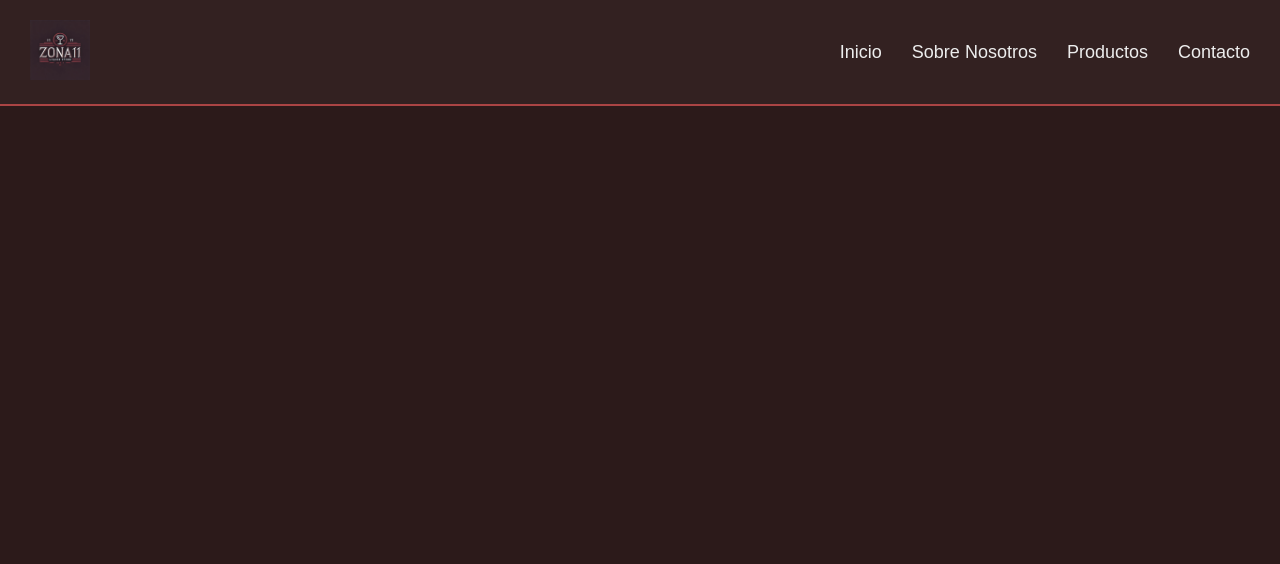
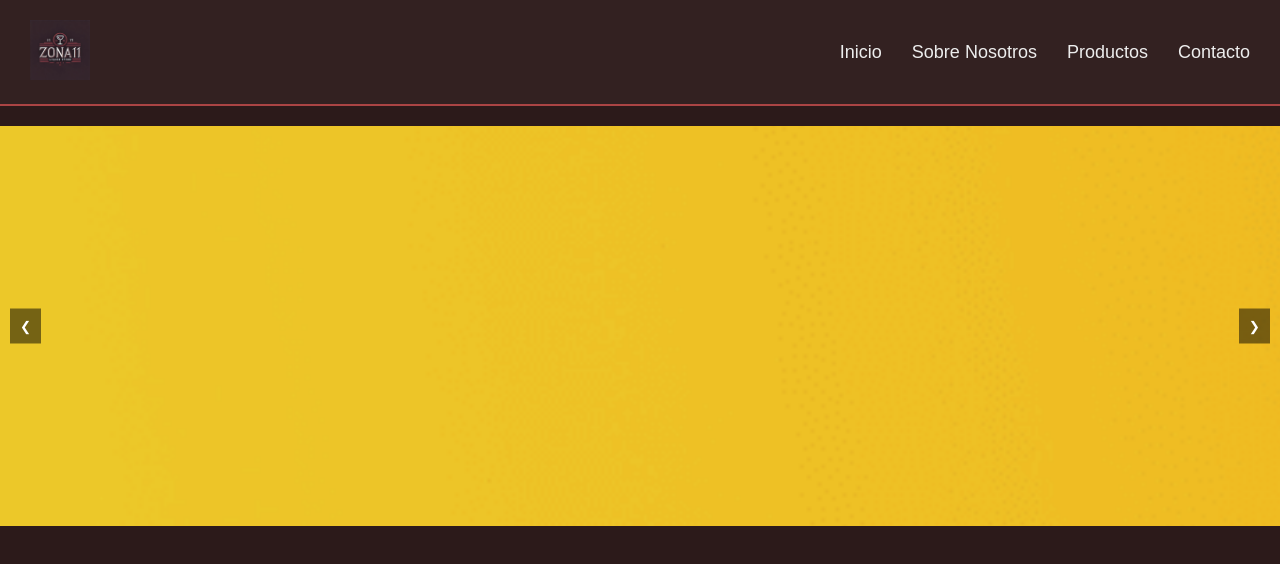
Before and after one commit to Estebantupapa/Zona11, a plain HTML site: page index.html in a window 1280 px wide. Drawn offline with Linux system fonts and the light colour scheme.

Commit message:
Intento de slider

```diff
--- a/css/style.css
+++ b/css/style.css
@@ -23,9 +23,8 @@ header{
 }
 
 .logo a img{
-    height: 60px;/* Ajusta la altura del logo según sea necesario */
+     height: 60px; /* O ajusta a tu preferencia */
     width: auto;
-    z-index: 1;
 }
 
 .menu nav ul{
@@ -49,3 +48,51 @@ header{
     color: #AB4444; /* Efecto hover en tono rojizo */
     text-decoration: underline;
 }
+
+/* Estilos para el slider */
+.slider {
+    width: 100%;
+    height: 400px;
+    overflow: hidden;
+    position: relative;
+    margin-top: 20px;
+}
+
+.slides {
+    display: flex;
+    width: 300%;
+    height: 100%;
+    transition: transform 0.5s ease-in-out;
+}
+
+.slide {
+    min-width: 100%;
+    flex-shrink: 0;
+    height: 100%;
+}
+
+.slide img {
+    object-fit: cover;
+    width: 100%;
+    height: 100%;
+  }
+
+ /* Controles para las flechas */
+ .prev, .next {
+    position: absolute;
+    top: 50%;
+    transform: translateY(-50%);
+    background-color: rgba(0, 0, 0, 0.5);
+    color: white;
+    border: none;
+    padding: 10px;
+    cursor: pointer;
+}
+
+.prev {
+    left: 10px;
+}
+
+.next {
+    right: 10px;
+}
--- a/index.html
+++ b/index.html
@@ -7,7 +7,7 @@
     <link rel="stylesheet" href="css/style.css">
     <link rel="stylesheet" href="https://cdnjs.cloudflare.com/ajax/libs/font-awesome/6.0.0-beta3/css/all.min.css">
     <title>Zona 11</title>
-    <link rel="stylesheet" href="img/DALL·E 2024-09-03 13.05.38 - A sleek and modern logo for a liquor store called 'Zona 11'. The design should feature a stylized number '11' integrated into the text 'Zona 11', with.webp">
+    <link rel="icon" href="img/DALL·E 2024-09-03 13.05.38 - A sleek and modern logo for a liquor store called 'Zona 11'. The design should feature a stylized number '11' integrated into the text 'Zona 11', with.webp" type="image/webp">
 </head>
 <body>
     <header>
@@ -28,5 +28,23 @@
         </nav>
         </div>
     </header>
+
+    <div class="slider">
+        <div class="slides">
+            <div class="slide">
+                <img src="img/WHISKY.png" alt="Licor 1">
+            </div>
+            <div class="slide">
+                <img src="img/AGUARDIENTE AMARILLO.jpg" alt="Licor 2">
+            </div>
+            <div class="slide">
+                <img src="img/Licores legales.jpg" alt="Licor 3">
+            </div>
+        </div>
+        <button class="prev" onclick="moveSlide(-1)">&#10094;</button>
+        <button class="next" onclick="moveSlide(1)">&#10095;</button>
+    </div>
+
+    <script src="js/javascript.js"></script>
 </body>
 </html>
--- a/js/javascript.js
+++ b/js/javascript.js
@@ -0,0 +1,17 @@
+ let currentSlide = 0;
+
+    function moveSlide(direction) {
+        const slides = document.querySelector('.slides');
+        const totalSlides = document.querySelectorAll('.slide').length;
+
+        currentSlide += direction;
+
+        if (currentSlide < 0) {
+            currentSlide = totalSlides - 1;
+        } else if (currentSlide >= totalSlides) {
+            currentSlide = 0;
+        }
+
+        const slideWidth = document.querySelector('.slide').clientWidth;
+        slides.style.transform = `translateX(-${currentSlide * slideWidth}px)`;
+    }
```
Also changed, not shown: img/AGUARDIENTE AMARILLO.jpg (added), img/Licores legales.jpg (added), img/WHISKY.png (added).
